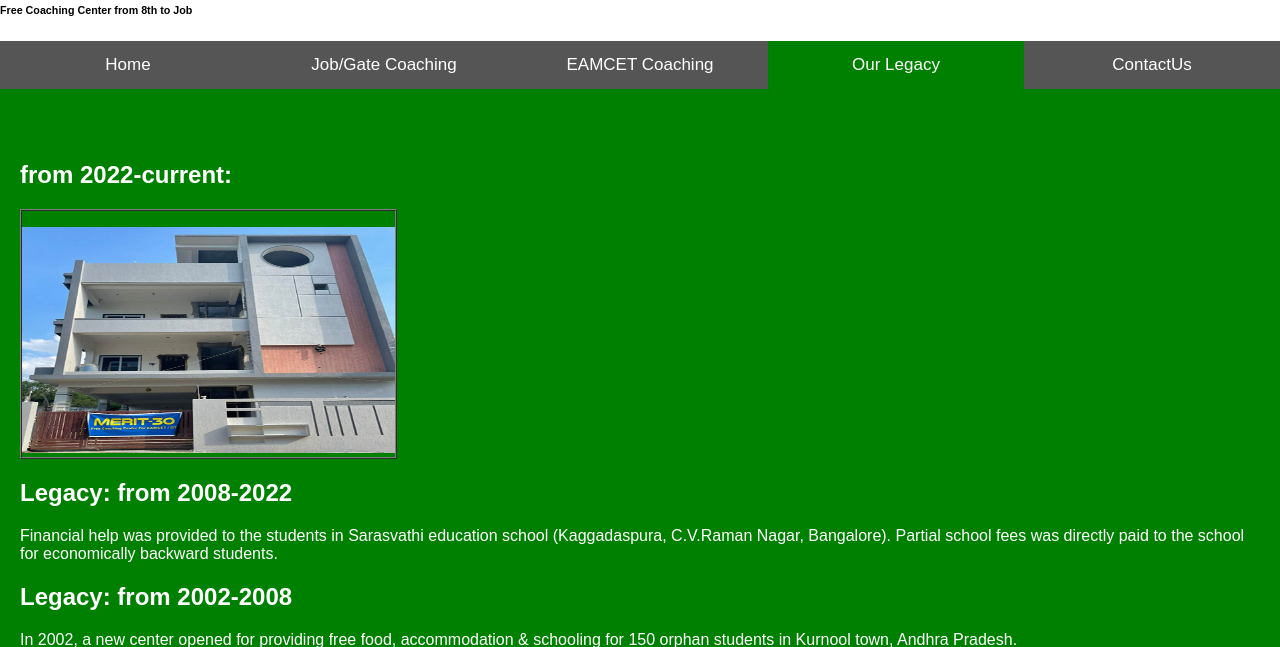
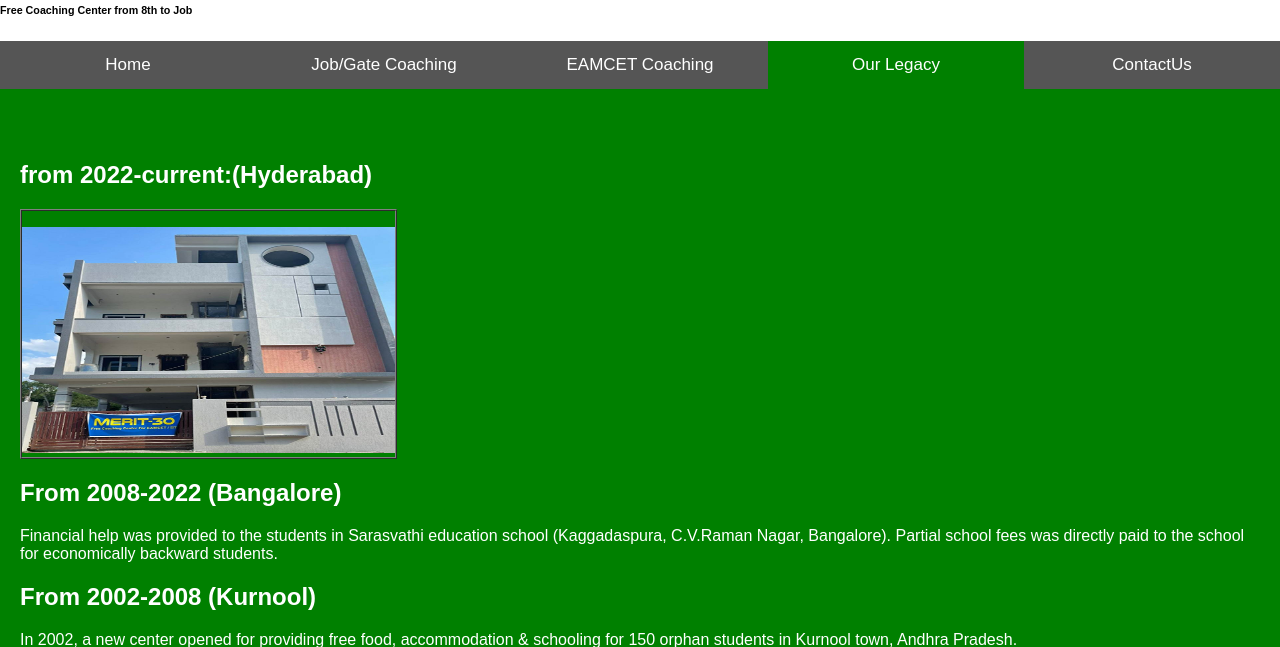
Before and after one commit to naredula-jana/merit30website, a plain HTML site: page docs/test.html in a window 1280 px wide. Both pictures are taken after a click on the button "Our Legacy". Shown: the part 79-726 px from the top of the page. Drawn offline with Linux system fonts and the light colour scheme.

Commit message:
Update test.html

```diff
--- a/docs/test.html
+++ b/docs/test.html
@@ -90,7 +90,7 @@ body, html {
 
  <div id="Legacy" class="tabcontent">
 
-  <h2> from 2022-current: </h2>
+  <h2> from 2022-current:(Hyderabad) </h2>
     <table border=1 cellspacing=0 cellpadding=0 >
     <tr >
     <td colspan=2 valign=top >
@@ -101,11 +101,11 @@ body, html {
       </tr>
    </table>
 
-  <h2>Legacy: from 2008-2022</h2>
+  <h2>From 2008-2022 (Bangalore)</h2>
     Financial help was provided to the students in Sarasvathi education school
 (Kaggadaspura, C.V.Raman Nagar, Bangalore). Partial school fees was directly paid to
 the school for economically backward students.
-  <h2>Legacy: from 2002-2008</h2>
+  <h2>From 2002-2008 (Kurnool)</h2>
     In 2002, a new center opened for providing free food, accommodation &
 schooling for 150 orphan students in Kurnool town, Andhra Pradesh.
  <table border=1 cellspacing=0 cellpadding=0 >
```
